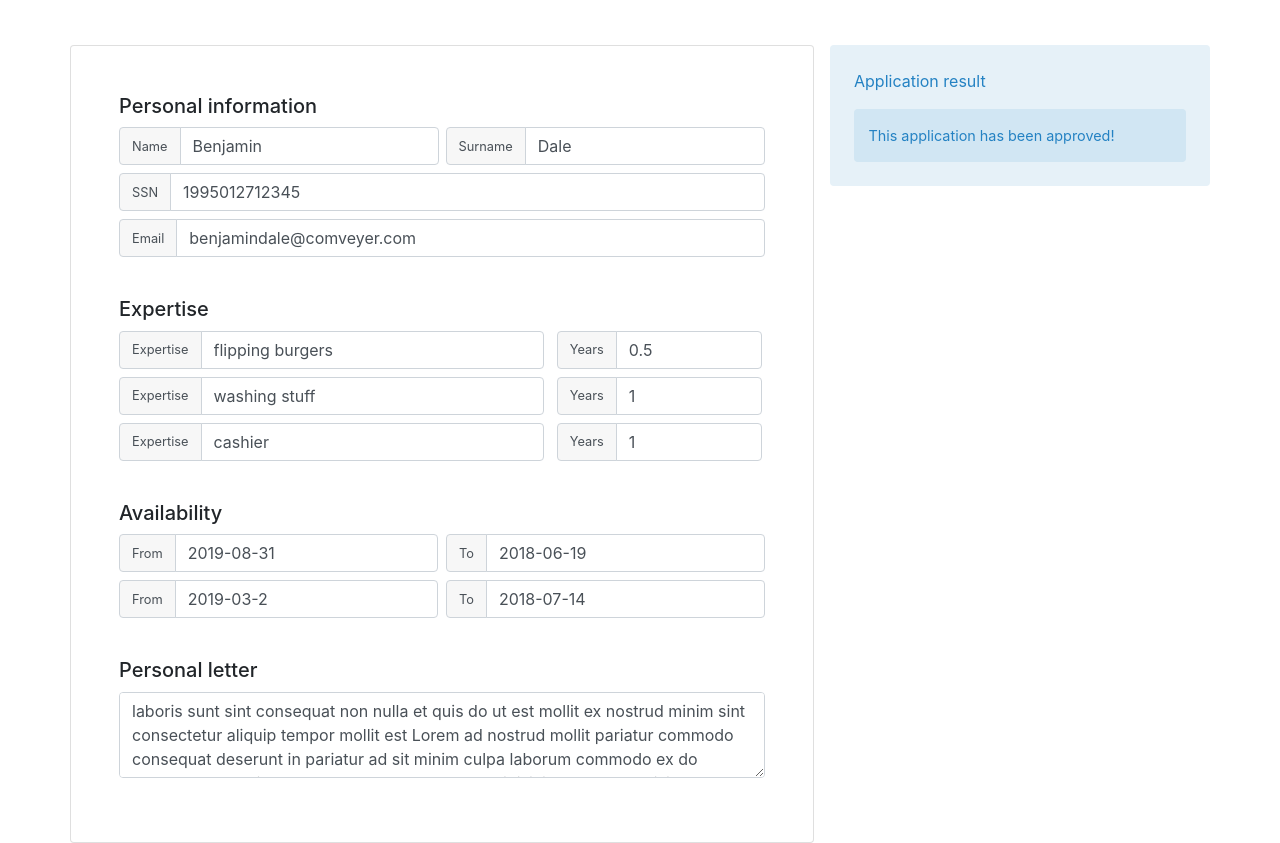
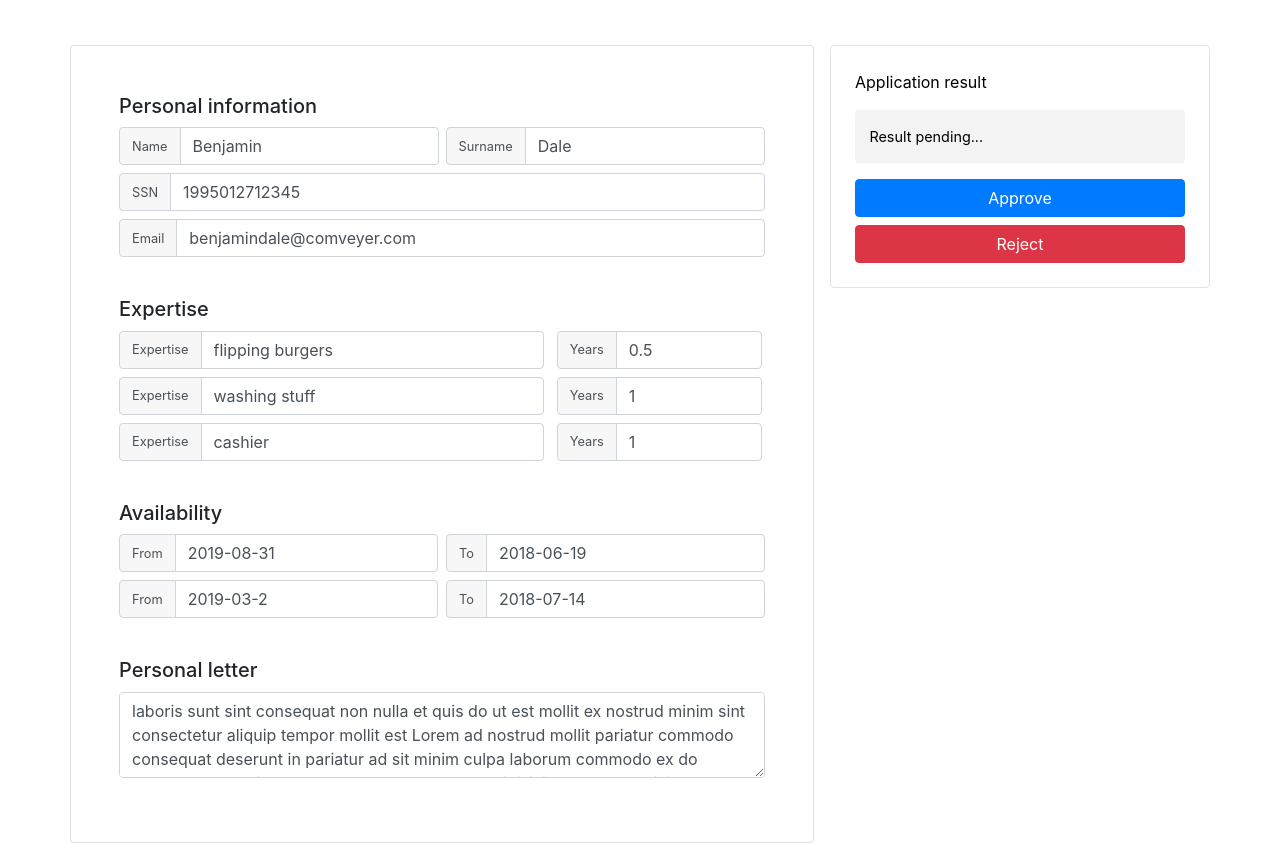
Before and after one commit to LinusBF/iv1201-frontend, a React app: page /SingleApplication in a window 1280 px wide. Shown: the part 77-920 px from the top of the page. Built offline with nearby package versions, Linux system fonts and the light colour scheme; some packages are replaced by stand-ins of ours.

Commit message:
refactoring and styling changed

```diff
--- a/client/components/singleApplication/childComponents/ApprovalComponent.js
+++ b/client/components/singleApplication/childComponents/ApprovalComponent.js
@@ -1,4 +1,5 @@
 import React, {Component} from 'react';
+import Button from 'react-bootstrap/Button';
 
 class ApprovalComponent extends Component {
   constructor(props) {
@@ -7,6 +8,8 @@ class ApprovalComponent extends Component {
     this.message = '';
     this.styling = this.setStyling(this.props.data);
     this.setStyling = this.setStyling.bind(this);
+    this.sendApproval = this.sendApproval.bind(this);
+    this.isUserAdmin = true;
   }
   setStyling(approved) {
     console.log(approved);
@@ -22,15 +25,47 @@ class ApprovalComponent extends Component {
         return 'pending';
     }
   }
+  sendApproval() {
+    return;
+  }
+  renderAdminStuff() {
+    const HTML = [
+      // eslint-disable-next-line react/jsx-key
+      <div className={'row m-0 p-0 pt-2 mt-2'}>
+        <Button
+          block
+          key={'approve'}
+          name={'approve'}
+          variant="primary"
+          onClick={this.sendApproval('approve')}
+        >
+          Approve
+        </Button>
+        <Button
+          block
+          key={'reject'}
+          name={'reject'}
+          variant="danger"
+          onClick={this.sendApproval('reject')}
+        >
+          Reject
+        </Button>
+      </div>,
+    ];
+    return HTML;
+  }
+
   render() {
-    console.log(this.props.data);
+    const adminStuff =
+      this.isUserAdmin && this.props.data === null ? this.renderAdminStuff() : null;
     return (
-      <div id={'statusColumn'} className="col-sm-4 p-0 m-2 m-sm-0">
+      <div id={'statusColumn'} key={'status'} className="col-sm-4 p-0 m-2 m-sm-0">
         <div className={`card p-4 mt-0 ${this.styling}`}>
           <p>Application result</p>
           <div className="card m-0 p-2">
             <p>{this.message}</p>
           </div>
+          {adminStuff}
         </div>
       </div>
     );
--- a/client/components/singleApplication/singeFakeObjekt.js
+++ b/client/components/singleApplication/singeFakeObjekt.js
@@ -2,7 +2,7 @@ const data = {
   uid: '5e4d7300f839819583a664c5',
   userId: '7e66c03f-13fe-40af-bb34-0fbe06a3e2b4',
   applyDate: '2017-11-04',
-  approved: true,
+  approved: null,
   firstName: 'Benjamin',
   lastName: 'Dale',
   email: 'benjamindale@comveyer.com',
--- a/client/components/singleApplication/singleApplication.css
+++ b/client/components/singleApplication/singleApplication.css
@@ -50,13 +50,19 @@ div.input-group-text {
 
 /*PENDING APPLICATION*/
 #statusColumn div.pending{
-    background-color: #F0F0F0;
-    border: none;
+    background-color: white;
+    border-width: 1px;
+    border-color: #e3e3e3;
 }
 #statusColumn div.pending > div{
-    background-color: #E4E4E4;
+    background-color: #f3f3f3;
     border: none;
 }
 #statusColumn div.pending p{
     color: black;
 }
+
+/*ADMIN STUFF*/
+#statusColumn > div > div.row {
+    background-color: transparent;
+}
```
